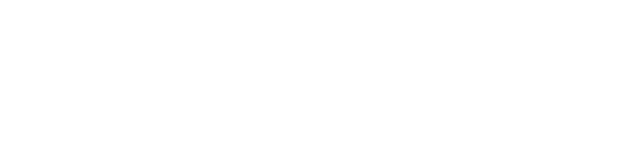
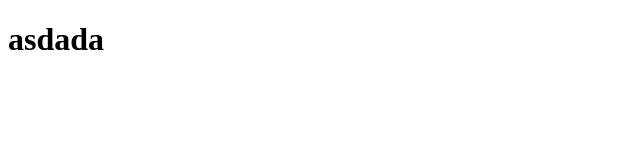
Before and after one commit to DanielaBetianaChavez/Analisis-con-Python, a plain HTML site: page index.html in a window 1280 px wide. Shown: the whole page, without its empty margins (0-640 px from the left). Drawn offline with Linux system fonts and the light colour scheme.

Commit message:
Update index.html

```diff
--- a/index.html
+++ b/index.html
@@ -7,6 +7,6 @@
     <title>Document</title>
 </head>
 <body>
-
+    <h1>asdada</h1>
 </body>
 </html>
```
